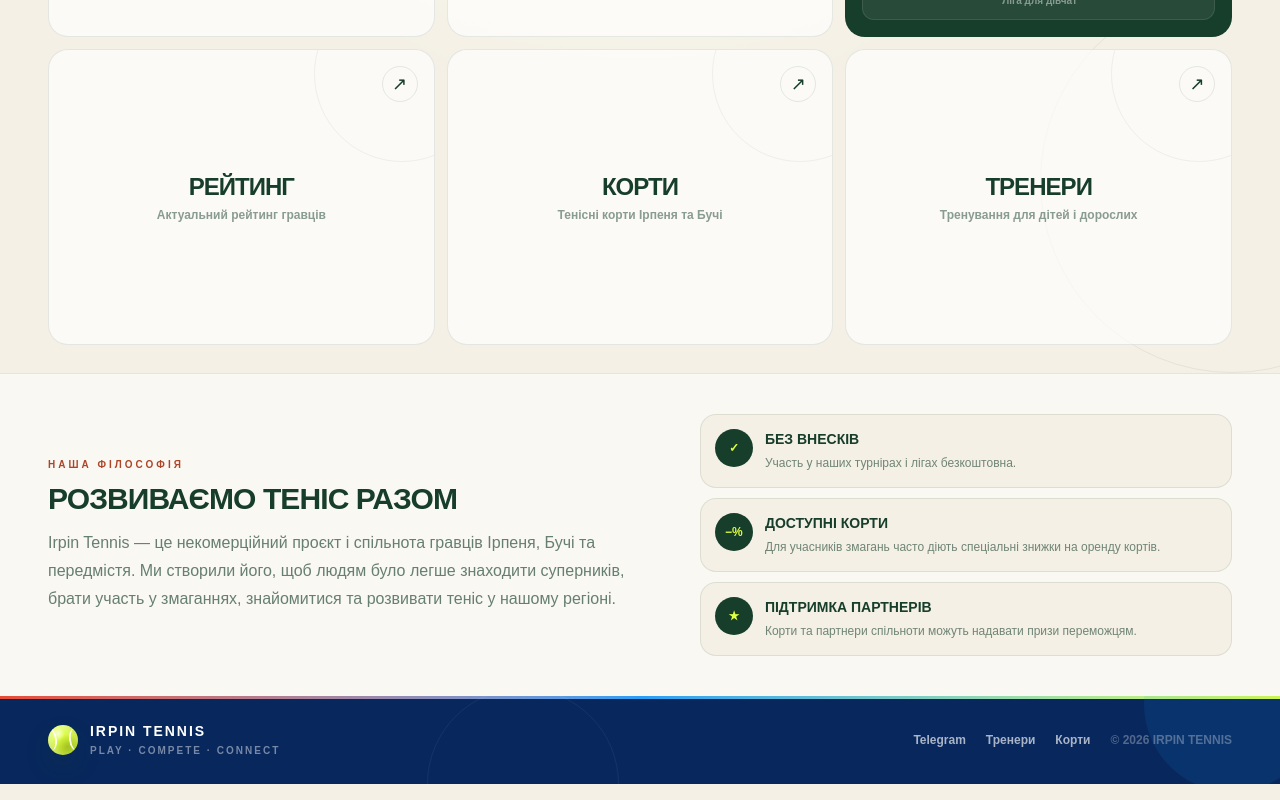
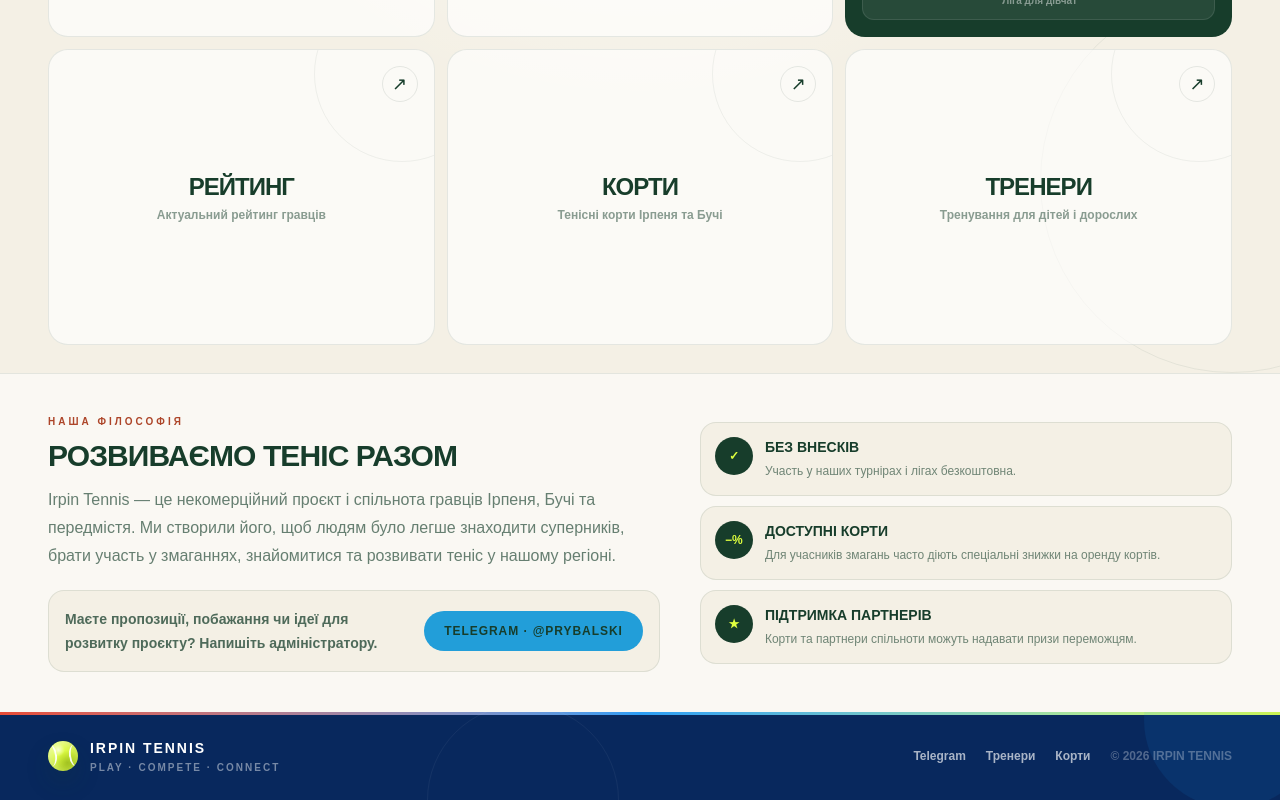
Before and after one commit to yellowblue9912-cell/irpin-tennis-next, a Next.js app: page / in a window 1280 px wide. Shown: the part 501-1301 px from the top of the page. Built offline with nearby package versions, Linux system fonts and the light colour scheme.

Commit message:
Add administrator contact to homepage

```diff
--- a/app/page.tsx
+++ b/app/page.tsx
@@ -308,6 +308,21 @@ export default function HomePage() {
                 легше знаходити суперників, брати участь у змаганнях,
                 знайомитися та розвивати теніс у нашому регіоні.
               </p>
+
+              <div className="mt-5 flex flex-col items-start gap-3 rounded-2xl border border-[#173d2b]/10 bg-[#f4f0e5] p-4 sm:flex-row sm:items-center sm:justify-between">
+                <p className="text-sm font-bold leading-6 text-[#173d2b]/75">
+                  Маєте пропозиції, побажання чи ідеї для розвитку проєкту?
+                  Напишіть адміністратору.
+                </p>
+                <a
+                  href="https://t.me/prybalski"
+                  target="_blank"
+                  rel="noreferrer"
+                  className="inline-flex shrink-0 items-center justify-center rounded-full bg-[#229ed9] px-5 py-3 text-xs font-black uppercase tracking-[0.08em] text-white transition hover:bg-[#188dcc]"
+                >
+                  Telegram · @prybalski
+                </a>
+              </div>
             </div>
 
             <div className="grid gap-2.5 sm:grid-cols-3 lg:grid-cols-1">
```
